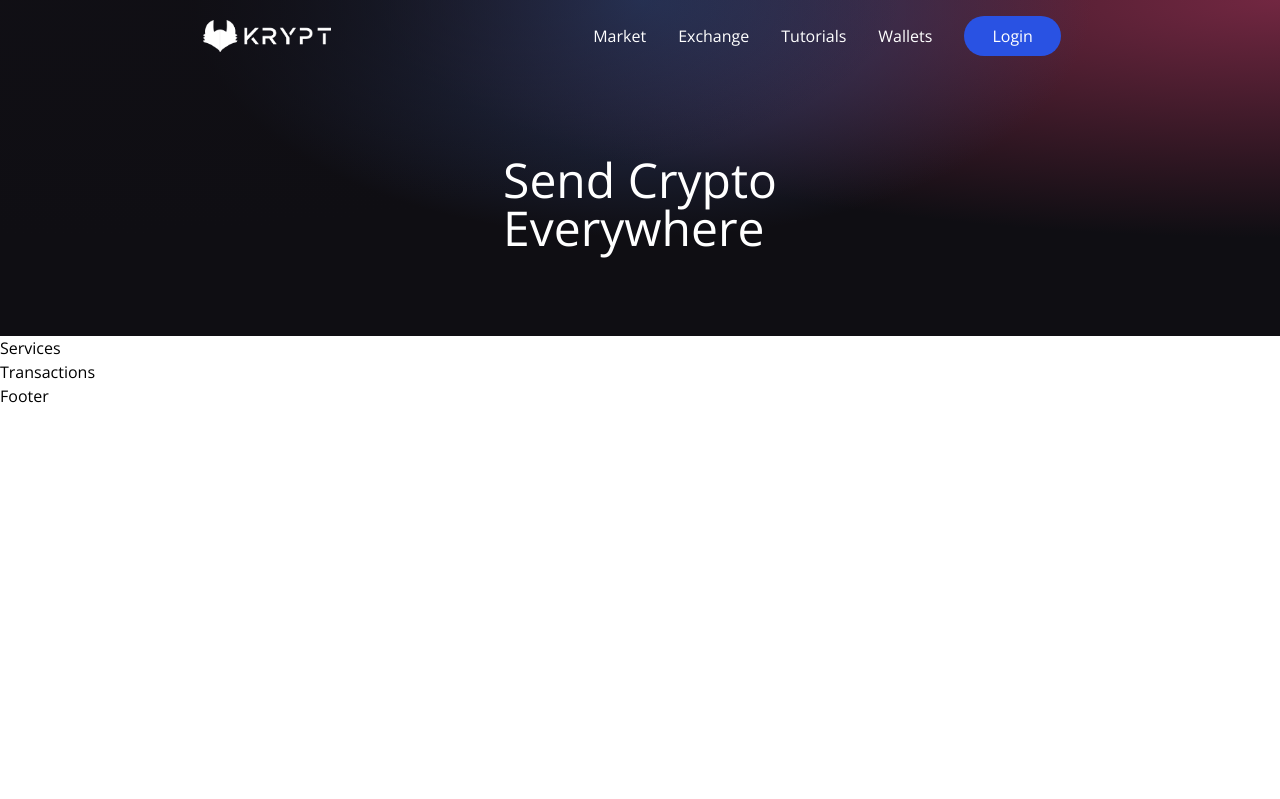
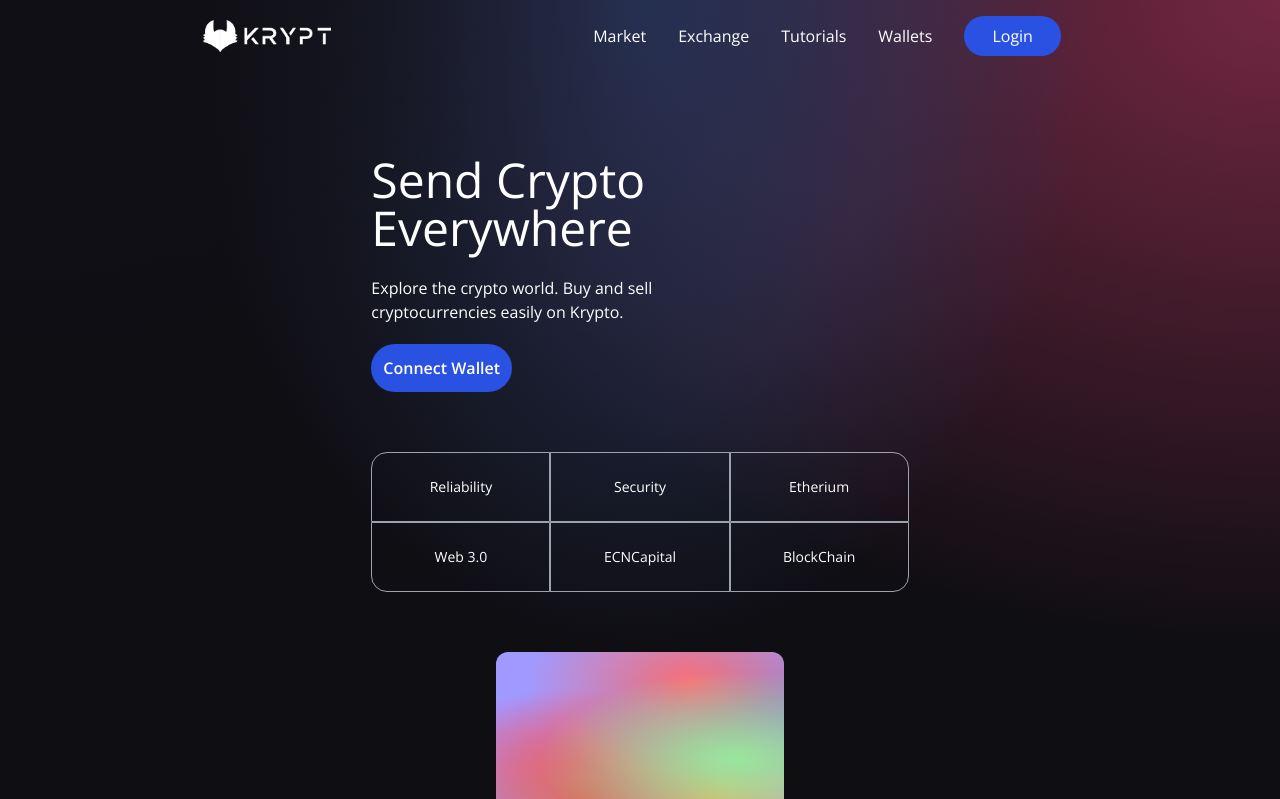
Before and after one commit to Dozie2001/Krypt-finances, a React (Vite) app in the folder client/: page / in a window 1280 px wide. Shown: the top 799 px of the page. Built offline with nearby package versions, Linux system fonts and the light colour scheme.

Commit message:
Adjustments to Welcome Pahe

```diff
--- a/client/src/components/Welcome.jsx
+++ b/client/src/components/Welcome.jsx
@@ -4,14 +4,54 @@
 
 import { Loader } from './';
 
+const commonStyles = "min-h-[70px] sm:px-0 px-2 sm:min-w-[120px] flex justify-center items-center border-[0.5px] border-gray-400 text-sm font-light text-white";
 const Welcome = () => {
+    const connectWallet = () => {
+
+    }
     return (
-       <div className="flex w-full justify-center items-center">
-        <div className="flex md:flex-row flex-col items-start justify-between md:p-20 py-1 px-4">
-            <div className="flex flex-1 justify-start  flex-col md:mr">
+     <div className="flex w-full justify-center items-center">
+        <div className="flex mf:flex-row flex-col items-start justify-between md:p-20 py-12 px-4">
+            <div className="flex flex-1 justify-start  items-start flex-col mf:mr-10">
                 <h1 className="text-3xl sm:text-5xl text-white gradient py-1">
                     Send Crypto <br /> Everywhere
                 </h1>
+                <p className="text-white mt-5 text-left font-light md:w-9/12 w-11/12 text-base">
+                Explore the crypto world. Buy and sell cryptocurrencies easily on Krypto.
+                </p>
+            </div>
+            <button type="button" className="flex flex-row justify-center items-center my-5 bg-[#2952e3] p-3 rounded-full cursor-pointer hover:bg-[#2546bd]" onClick={connectWallet}>
+                <p className="text-white text-base font-semibold">
+                    Connect Wallet
+                </p>
+
+            </button>
+            <div className="grid sm:grid-cols-3 grid-cols-2 w-full mt-10">
+                <div className={`rounded-tl-2xl ${commonStyles}`}>
+                    Reliability
+                </div>
+                <div className={`${commonStyles}`}>
+                    Security
+                </div>
+                <div className={`sm:rounded-tr-2xl ${commonStyles}`}>
+                    Etherium
+                </div>
+                <div className={`sm:rounded-bl-2xl  ${commonStyles}`}>
+                    Web 3.0
+                </div>
+                <div className={commonStyles}>
+                    ECNCapital
+                </div>
+                <div className={`rounded-br-2xl ${commonStyles}`}>
+                    BlockChain
+                </div>
+            </div>
+
+            <div className="flex flex-col flex-1 items-center justify-start w-full mf:mt-0 mt-10">
+                <div className="p-3 flex justify-end items-start flex-col rounded-xl h-40 sm:w-72 w-full my-5 eth-card .white-glassmorphism">
+
+                </div>
+
             </div>
         </div>
        </div>
```
